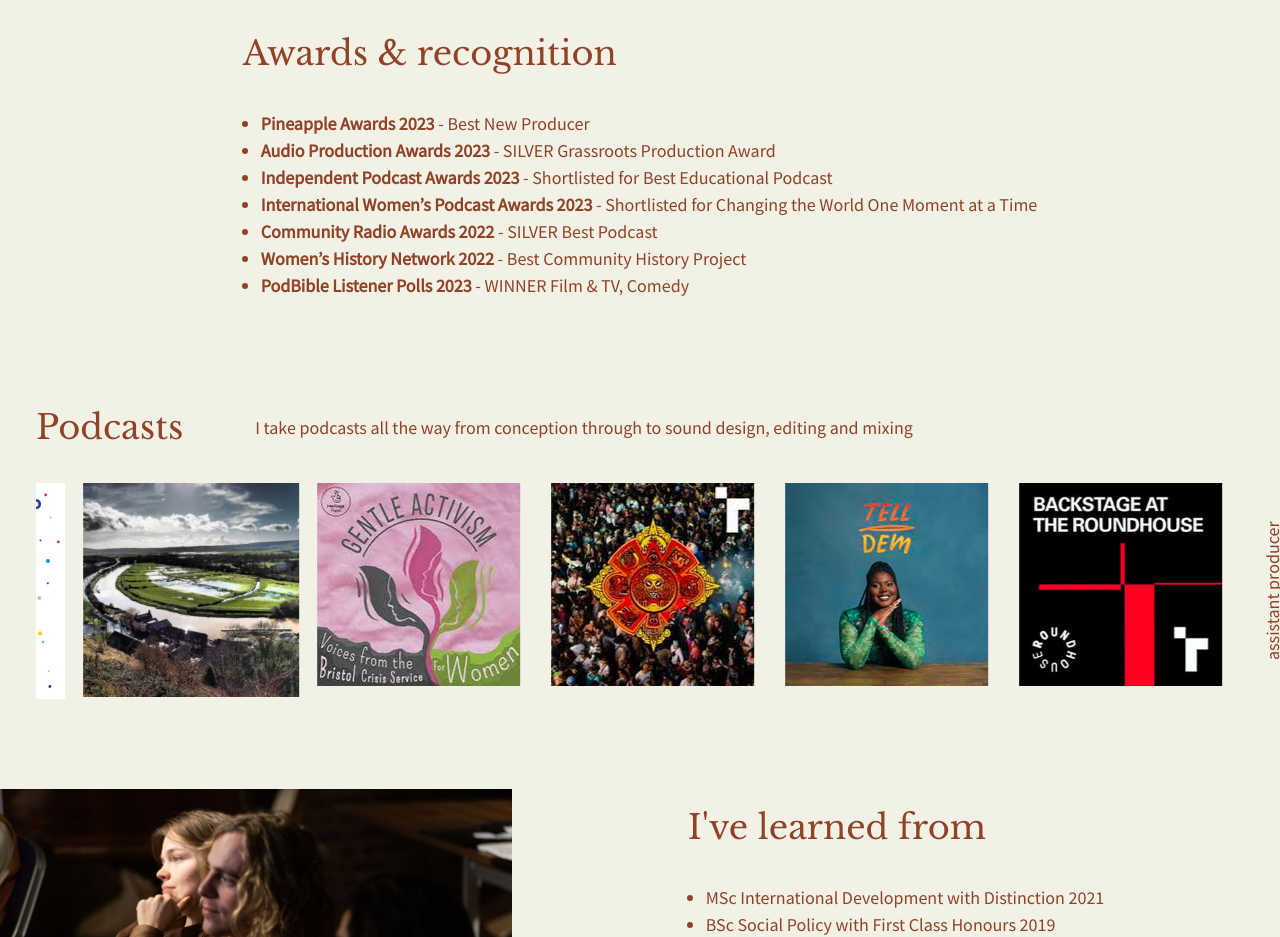
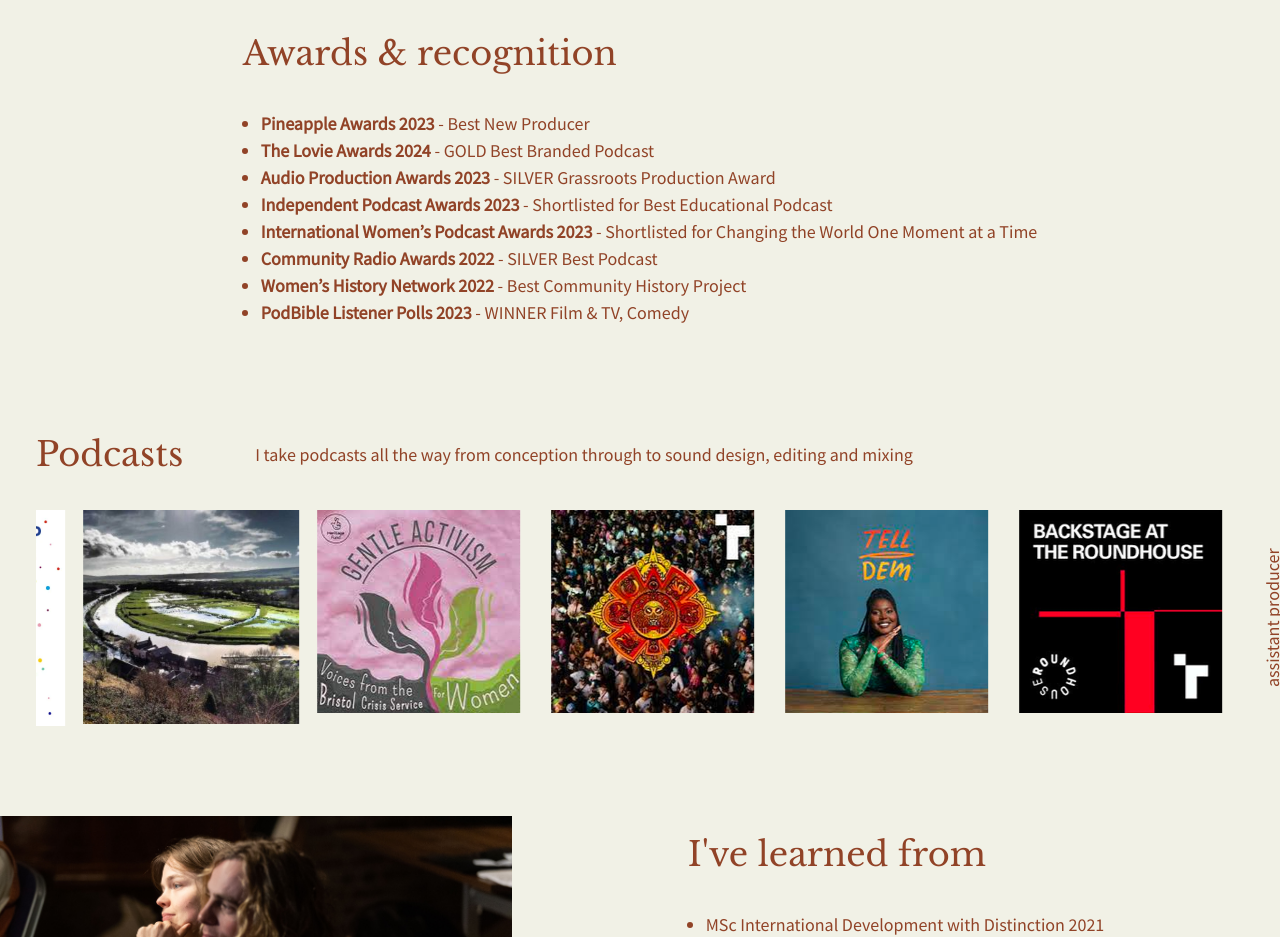
Before and after one commit to LukeStorry/marniewoodmeade, a Next.js app: page / in a window 1280 px wide. Shown: the part 1080-2017 px from the top of the page. Built offline with nearby package versions, Linux system fonts and the light colour scheme.

Commit message:
Update config.ts Lovie

```diff
--- a/app/config.ts
+++ b/app/config.ts
@@ -243,6 +243,10 @@
 export const AWARDS = [
   { body: 'Pineapple Awards 2023', award: 'Best New Producer' },
   {
+    body: 'The Lovie Awards 2024',
+    award: 'GOLD Best Branded Podcast',
+  },
+  {
     body: 'Audio Production Awards 2023',
     award: 'SILVER Grassroots Production Award',
   },
```
